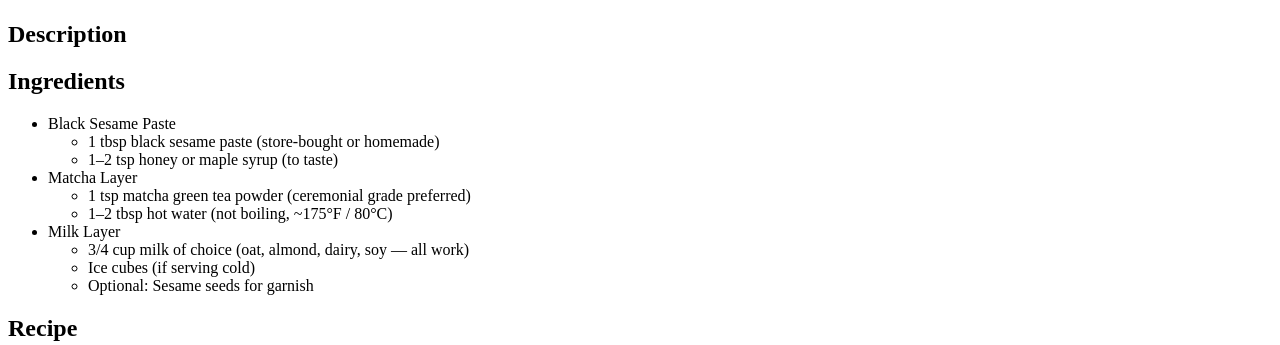
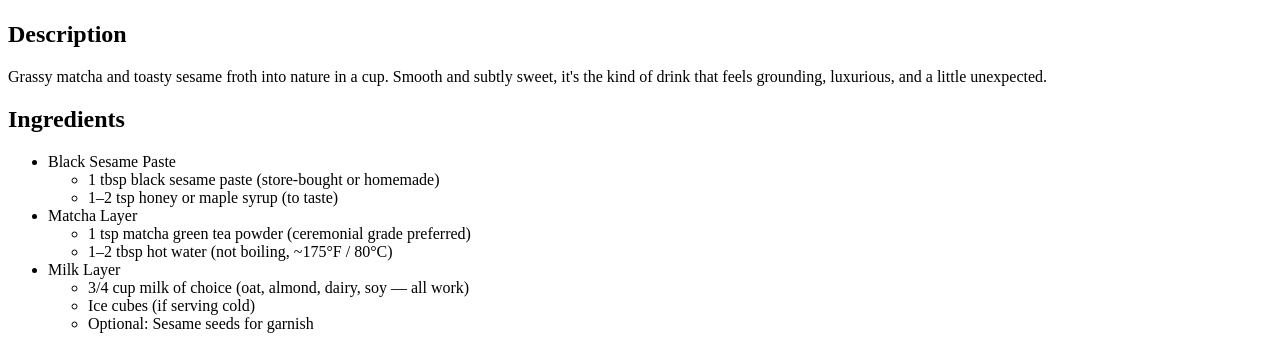
Before and after one commit to llysi/odin-recipes, a plain HTML site: page recipes/sesame_matcha.html in a window 1280 px wide. Shown: the part 479-824 px from the top of the page. Drawn offline with Linux system fonts and the light colour scheme.

Commit message:
Add description for sesame_matcha.html

```diff
--- a/recipes/sesame_matcha.html
+++ b/recipes/sesame_matcha.html
@@ -11,6 +11,10 @@
     <img src="../images/sesame_matcha.jpg" alt="A sesame matcha latte" width=550 height=370>
 
     <h2>Description</h2>
+    <p>Grassy matcha and toasty sesame froth into nature in a cup.
+        Smooth and subtly sweet, it's the kind of drink that
+        feels grounding, luxurious, and a little unexpected.</p>
+
     <h2>Ingredients</h2>
     <ul>
     <li>Black Sesame Paste</li>
```
